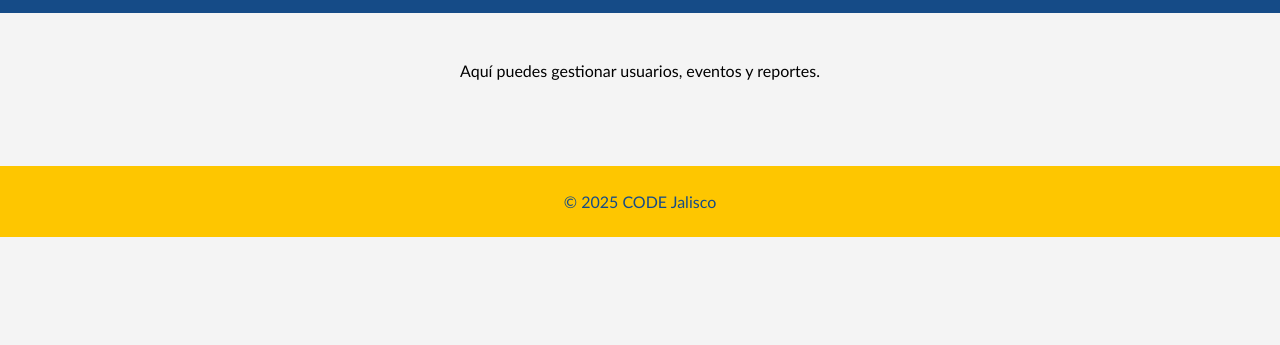
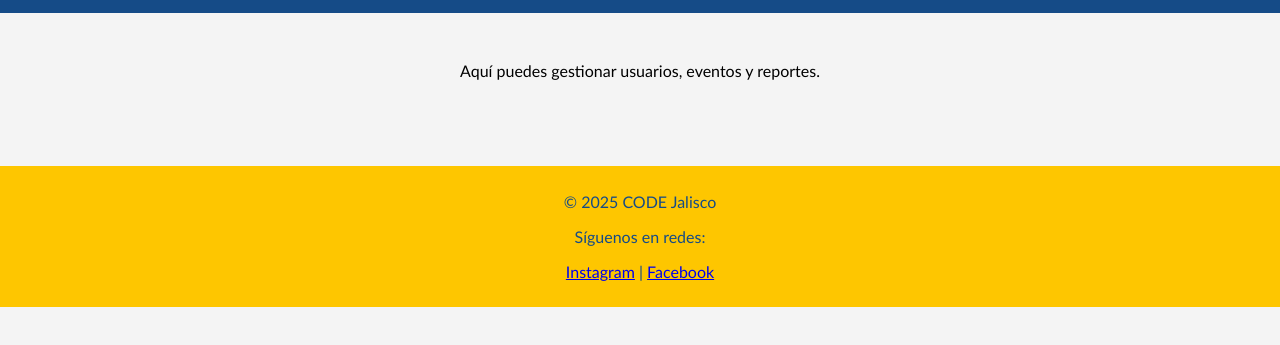
Before and after one commit to SnapolesIvan/SistemaCode, a website: page public/admin.html in a window 1280 px wide. Shown: the part 203-548 px from the top of the page. Drawn offline with Linux system fonts and the light colour scheme.

Commit message:
Update admin.html

```diff
--- a/public/admin.html
+++ b/public/admin.html
@@ -14,8 +14,13 @@
   <main>
     <p>Aquí puedes gestionar usuarios, eventos y reportes.</p>
   </main>
-  <footer>
-    <p>&copy; 2025 CODE Jalisco</p>
-  </footer>
+<footer>
+  <p>&copy; 2025 CODE Jalisco</p>
+  <p>Síguenos en redes:</p>
+  <p>
+    <a href="https://www.instagram.com/escuelaparaatletas_code/" target="_blank">Instagram</a> |
+    <a href="https://www.facebook.com/people/Escuela-para-Atletas-del-Code/61558726094196/?_rdr" target="_blank">Facebook</a>
+  </p>
+</footer>
 </body>
 </html>
```
